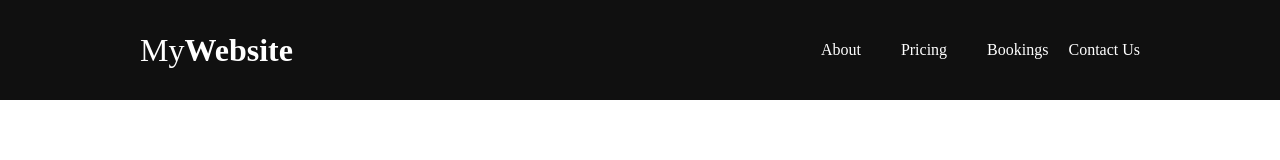
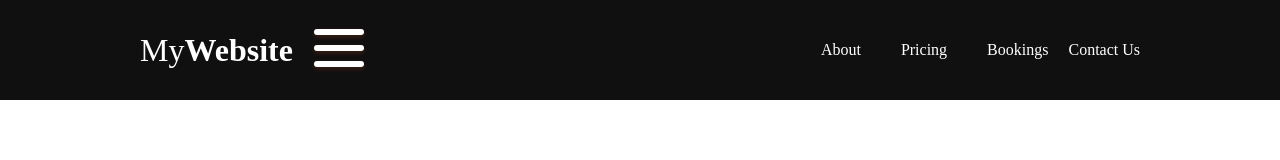
Before and after one commit to Aatthi/Navbar-Horizontal-TOP-middle, a plain HTML site: page index.html in a window 1280 px wide. Drawn offline with Linux system fonts and the light colour scheme.

Commit message:
Humburger_Btn

```diff
--- a/index.html
+++ b/index.html
@@ -4,6 +4,7 @@
     <meta charset="UTF-8">
     <link rel="stylesheet" href="style.css">
     <meta name="viewport" content="width=device-width, initial-scale=1.0">
+
     <title>Navbar</title>
 </head>
 <body>
@@ -23,9 +24,17 @@
                     <a><li>Bookings</li></a>
                     <a><li>Contact Us</li></a>
                 </ul>
+                <div class="menu-btn">
+                    <div class="menu-btn_burger">
+
+                    </div>
+                </div>
 
         </div>
+
     </div>
+
+    <script src="script.js"></script>
 
 </body>
 </html>
--- /dev/null
+++ b/script.js
@@ -0,0 +1,11 @@
+const menuBtn = document.querySelector('.menu-btn');
+let menuOpen = false;
+menuBtn.addEventListener('click', () => {
+	if (!menuOpen) {
+		menuBtn.classList.add('open');
+		menuOpen = true;
+	} else {
+		menuBtn.classList.remove('open');
+		menuOpen = false;
+	}
+});
--- a/style.css
+++ b/style.css
@@ -60,3 +60,61 @@
 	color: white;
 	font-size: 16px;
 }
+
+/*Humburger Button & Animation*/
+
+.menu-btn {
+	position: relative;
+	display: flex;
+	justify-content: center;
+	align-items: center;
+	width: 60px;
+	height: 60px;
+	cursor: pointer;
+	transition: all .5s ease-in-out;
+	padding-bottom: 1em;
+	padding-left: 1em;
+}
+
+.menu-btn_burger {
+	width: 50px;
+	height: 6px;
+	background: white;
+	border-radius: 5px;
+	box-shadow: 0 2px 5px rgba(255, 101, 47, .2);
+	transition: all 0.5s ease-in-out;
+}
+
+.menu-btn_burger::before,
+.menu-btn_burger::after {
+	content: '';
+	position: absolute;
+	width: 50px;
+	height: 6px;
+	background: white;
+	border-radius: 5px;
+	box-shadow: 0 2px 5px rgba(255, 101, 47, .2);
+	transition: all 0.5s ease-in-out;
+}
+
+.menu-btn_burger::before {
+	transform: translateY(-16px);
+}
+
+.menu-btn_burger::after {
+	transform: translateY(16px);
+}
+
+.menu-btn.open .menu-btn_burger {
+	transform: translateX(-50px);
+	background: transparent;
+	box-shadow: none;
+}
+
+.menu-btn.open .menu-btn_burger::before {
+	transform: rotate(45deg) translate(35px, -35px);
+}
+
+.menu-btn.open .menu-btn_burger::after {
+	transform: rotate(-45deg) translate(35px, 35px);
+}
```
